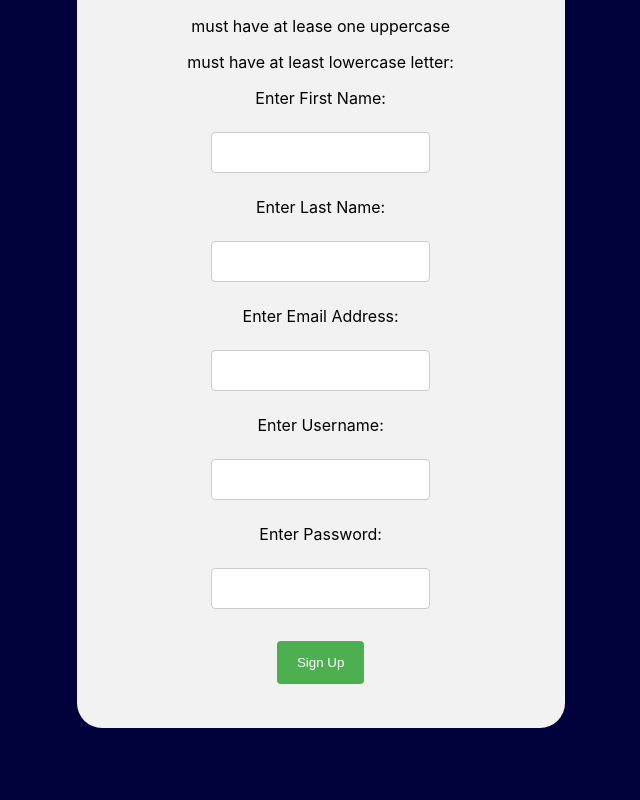
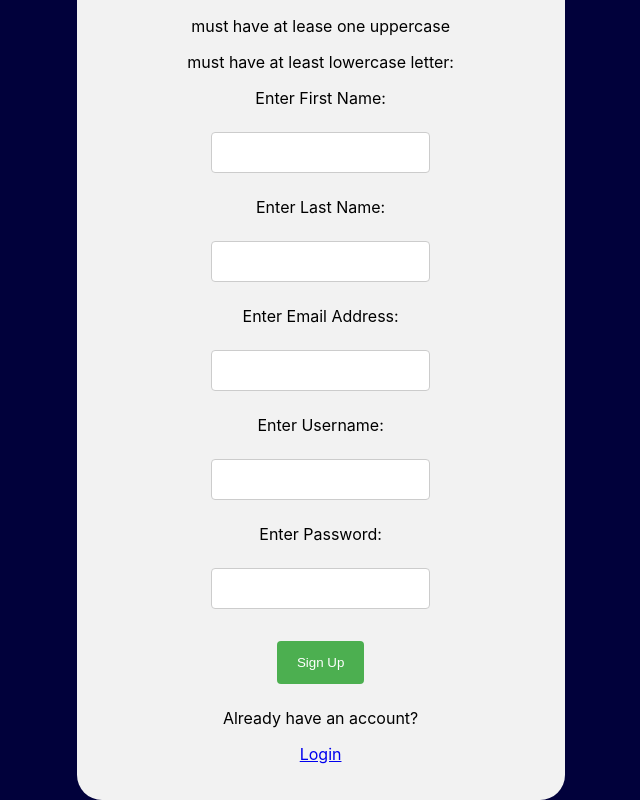
Before and after one commit to aamp19/marketAI, a React (Create React App) app in the folder market-ai/: page / in a window 1280 px wide. Shown: the part 330-1130 px from the top of the page, without its empty margins (333-973 px from the left). Before the commit the page ends 1058 px from the top, so only its background shows below. Built offline with nearby package versions, Linux system fonts and the light colour scheme.

Commit message:
Update SignUp.jsx

```diff
--- a/market-ai/src/components/parts/SignUp.jsx
+++ b/market-ai/src/components/parts/SignUp.jsx
@@ -78,6 +78,8 @@ const SignUp = () => {
                         <button>Sign Up</button>
                     </p>
                 </form>
+                <p>Already have an account?</p>
+                <p><a href="login">Login</a></p>
             </div>
         </div>
     )
```
